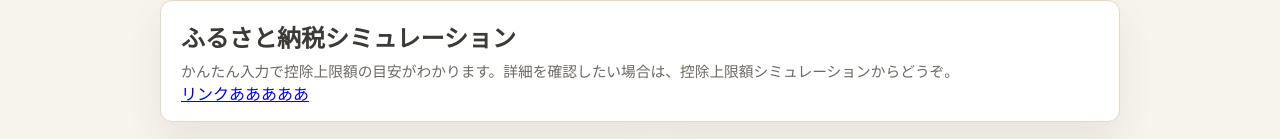
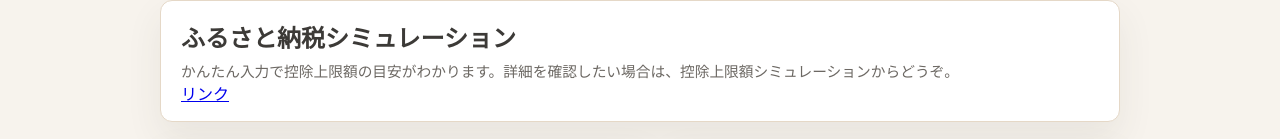
Before and after one commit to riosecca/furusato-tax-calculator, a website: page docs/index.html in a window 1280 px wide. Shown: the part 132-271 px from the top of the page. Drawn offline with Linux system fonts and the light colour scheme.

Commit message:
Revert "{commitment comments}"
This reverts commit e84b81b89858152380241dce21b4a192332c02bd.

```diff
--- a/docs/index.html
+++ b/docs/index.html
@@ -841,7 +841,7 @@
       <p class="app-subtitle">
         かんたん入力で控除上限額の目安がわかります。詳細を確認したい場合は、控除上限額シミュレーションからどうぞ。
       </p>
-      <a href="https://riosecca.github.io/furusato-tax-calculator/">リンクあああああ</a>
+      <a href="https://riosecca.github.io/furusato-tax-calculator/">リンク</a>
       <div class="tabs" role="tablist">
         <button id="tab-simple" class="tab-button tab-active" data-target="panel-simple" type="button">
           かんたんシミュレーション
```
